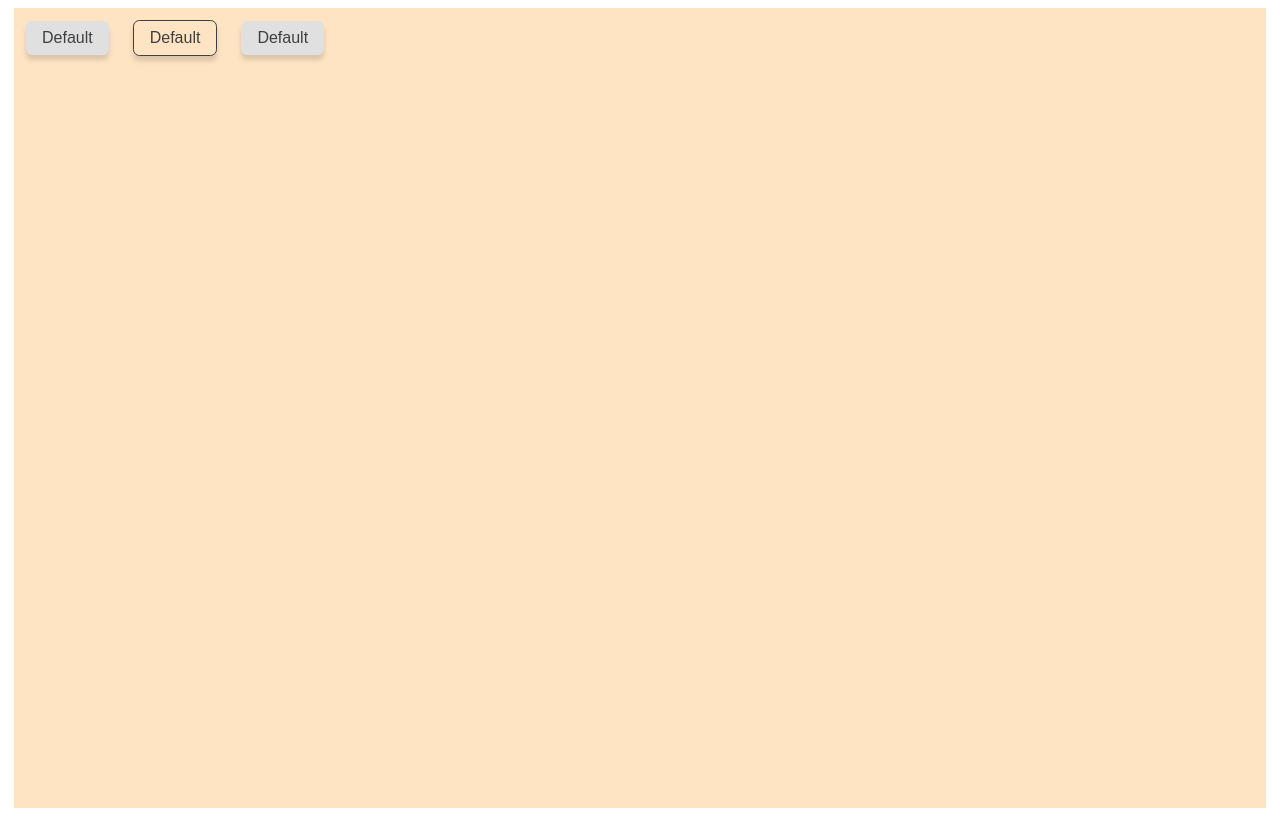
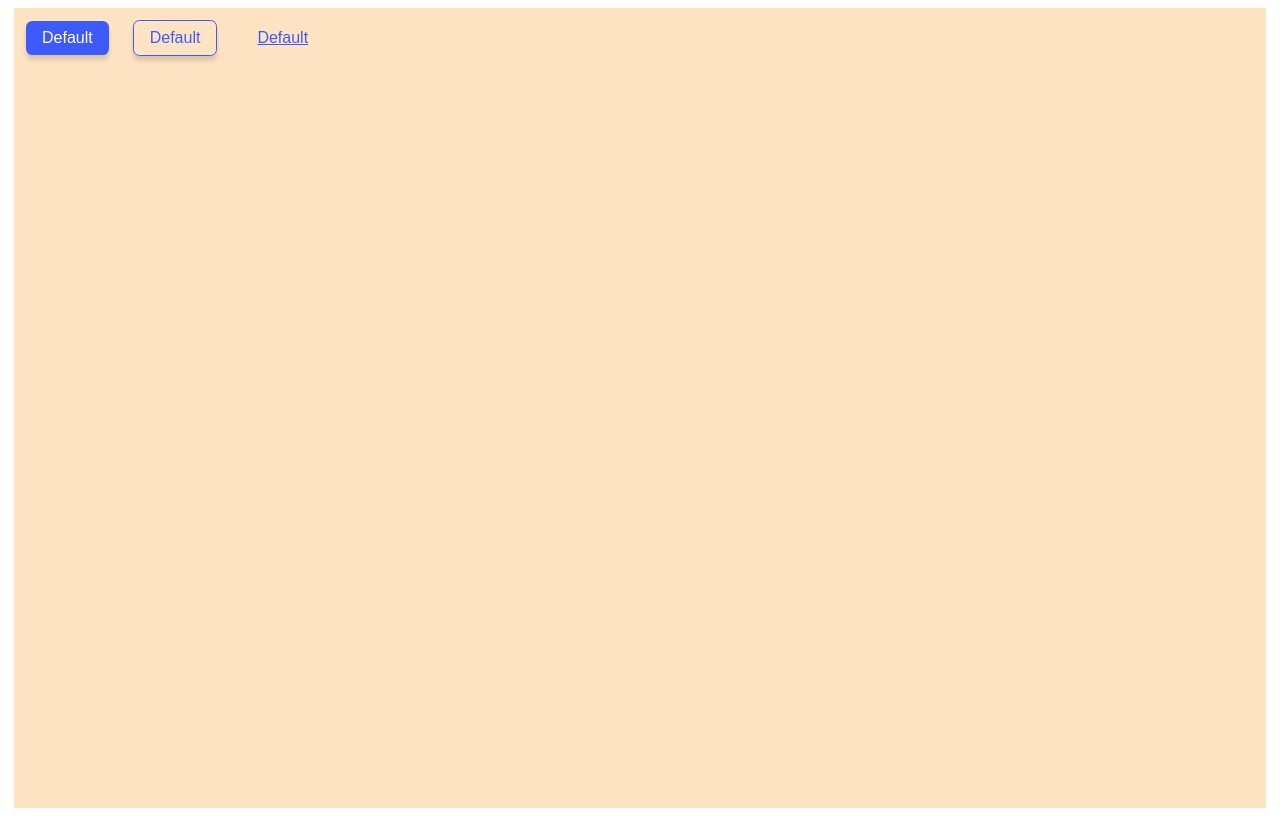
Before and after one commit to zain610/Design-System, a React (Create React App) app: page / in a window 1280 px wide. Built offline with nearby package versions, Linux system fonts and the light colour scheme.

Commit message:
learning about mixins, includes and extends

```diff
--- a/src/components/Button/Button.js
+++ b/src/components/Button/Button.js
@@ -10,9 +10,9 @@ const ButtonComponent = ({ type = "default", size = "small", disableShadow = fal
   //btn-small disableShadow
   return (
     <div>
-      <button className="btn-small default">Default</button>
-      <button className="btn-small default outline">Default</button>
-      <button className="btn-small default text">Default</button>
+      <button className="btn-small primary">Default</button>
+      <button className="btn-small primary outline">Default</button>
+      <button className="btn-small primary text">Default</button>
     </div >
   )
 }
--- a/src/components/Button/Button.scss
+++ b/src/components/Button/Button.scss
@@ -1,57 +1,77 @@
-/*    */
+/*  Variables  */
 $default-bgcolor: #e0e0e0;
 $default-color: #3f3f3f;
 $default-highlight: #aeaeae;
 $primary-color: #3d5afe;
 $primary-highlight: #dce5fc;
+$white: #ffffff;
+
+@mixin border($color) {
+  border: 1.5px solid $color;
+}
 /* Base button properties -- colors, spacing and typography */
 button {
   padding: 0.5em 1em;
   margin: 1rem;
   border: none;
   box-shadow: 0px 5px 5px 0px rgba(0,0,0,0.14);
+  border-radius: 0.4em;
 
 }
 /* Sizes - sm, md, lg */
 .btn-small {
   font-size: 16px;
-  border-radius: 0.4em;
 }
 .btn-medium {
   font-size: 24px;
-  border-radius: 0.4em;
 }
 .btn-large {
   font-size: 32px;
-  border-radius: 0.4em;
 }
-/* List of all colors and their outline and text variants*/
+/* Default Button and its variation*/
 .default {
   background-color: $default-bgcolor;
   color: $default-color;
+  // outline variation of the default color
   &.outline {
     background:none;
     color: $default-color;
-    border: 1.5px solid $default-color;
+    @include border($default-color);
+    &:hover, &:focus {
+      background-color: $default-highlight;
+    }
   }
+  // text variation of the default color
   &.text {
+    border: none;
+    color: $default-color;
+    background: none;
+    box-shadow: none;
+    text-decoration: underline;
+    &:hover, &:hover {
+      background-color: $default-highlight;
+    }
 
   }
-
+  &:hover, &:focus {
+    background-color: $default-highlight;
+  }
 }
-
+/* Primary color  */
 .primary {
   background-color: $primary-color;
-  color: #ffffff;
+  color: $white;
   &.outline {
     background: none;
     color: $primary-color;
-    border: 1.5px solid $primary-color;
+    @include border($primary-color)
   }
   &.text {
     border: none;
     color: $primary-color;
     background: none;
+    box-shadow: none;
+    text-decoration: underline;
   }
 }
 
@@ -60,12 +80,12 @@ button {
 
 .secondary {
   background-color: #455a64;
-  color: #ffffff;
+  color: $white
 
 }
 .danger {
   background-color: #d32f2f;
-  color: #ffffff;
+  color: $white
 
 }
 
@@ -73,13 +93,26 @@ button {
 .disableShadow {
   box-shadow: none;
 }
-/* Variant pseudo classes */
-.default:hover, .default:focus {
-  background-color: $default-highlight;
+
+
+
+/***
+@extend: SASS feature that allows us to css properties as classes
+that can be extended and inherited. Hence allowing us to reduce duplication
+
+Use Case: The following classes have the same properties except for some minor differences.
+.breakfast { ... }
+.lunch { ... }
+.dinner { ... }
+
+This can be written as
+
+.meal { ... }
+.lunch {
+  @extend .meal
+  overwrite with addon properties
 }
-.outline:hover, .outline:focus {
-  background-color: $default-highlight;
-}
-.text:hover, .text:hover {
-  background-color: $default-highlight;
-}
+Now in the front end you may use ".lunch" instead of ".meal .lunch"
+
+
+*/
```
